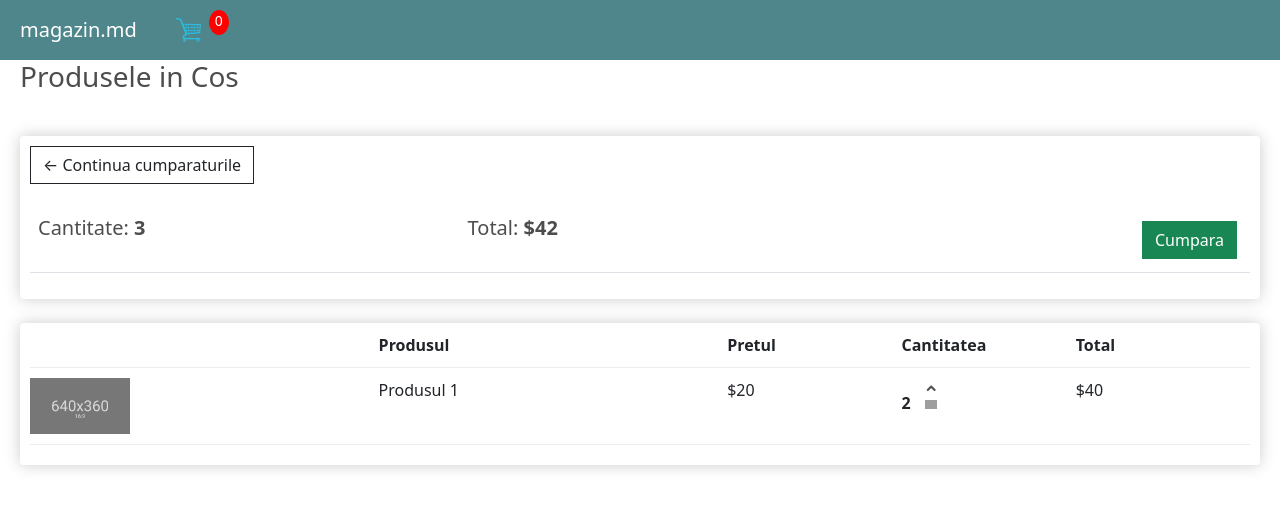
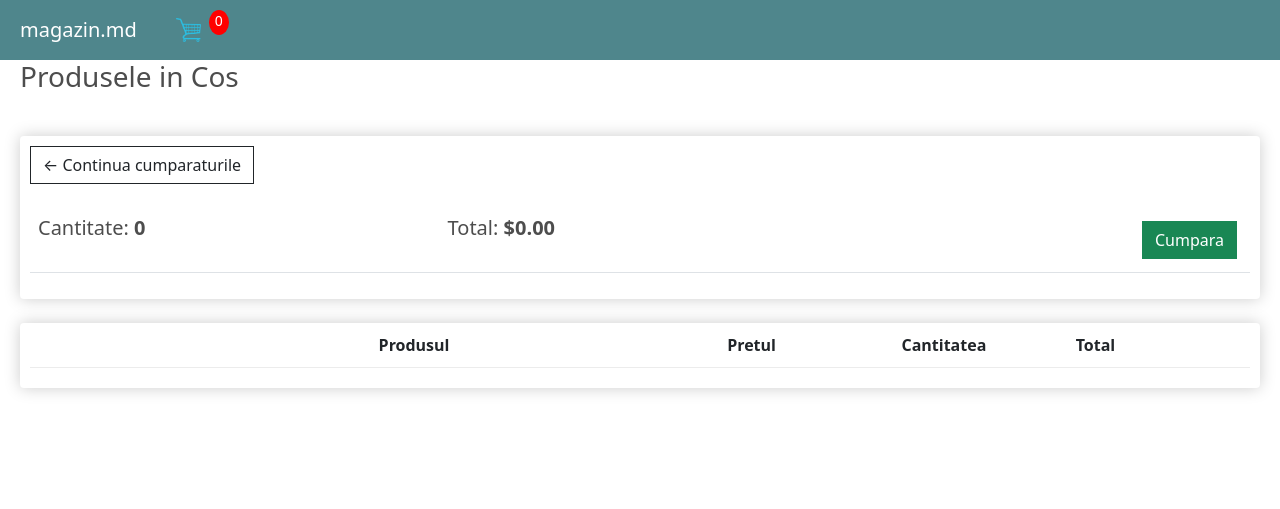
Before and after one commit to BalaurZmeu/DjangoShop, a Django app: page /cart/ in a window 1280 px wide. Shown: the top 509 px of the page. Run offline with Django 5.2, Linux system fonts and the light colour scheme; lists and menus that the app fills with data are empty; grey boxes are pictures that could not be loaded.

Commit message:
Changed the views logic and the cart template in order to pass the products and calculate the price

```diff
--- a/django_shop/store/templates/store/cart.html
+++ b/django_shop/store/templates/store/cart.html
@@ -21,8 +21,12 @@
         <br>
         <table class="table">
           <tr>
-            <th><h5>Cantitate: <strong>3</strong></h5></th>
-            <th><h5>Total: <strong>$42</strong></h5></th>
+            <th><h5>Cantitate: <strong>
+              {{ order.get_cart_items }}
+            </strong></h5></th>
+            <th><h5>Total: <strong>
+              ${{ order.get_cart_total|floatformat:2 }}
+            </strong></h5></th>
             <th>
               <a class="btn btn-success"
                 href="{% url 'checkout' %}">
@@ -45,14 +49,14 @@
           <div style="flex:1;"><strong>Cantitatea</strong></div>
           <div style="flex:1;"><strong>Total</strong></div>
         </div>
-
+        {% for item in items %}
         <div class="cart-row">
           <div style="flex:2;"><img class="row-image"
-            src="{% static 'images/placeholder.png' %}"></div>
-          <div style="flex:2;">Produsul 1</div>
-          <div style="flex:1;">$20</div>
+            src="{{ item.product.imageURL }}"></div>
+          <div style="flex:2;">{{ item.product.name }}</div>
+          <div style="flex:1;">${{ item.product.price|floatformat:2 }}</div>
           <div style="flex:1;">
-            <div class="quantity">2</div>
+            <div class="quantity">{{ item.quantity }}</div>
             <div class="quantity">
               <img class="chg-quantity"
                 src="{% static 'images/up.png' %}">
@@ -60,8 +64,9 @@
                 src="{% static 'images/dn.png' %}">
             </div>
           </div>
-          <div style="flex:1;">$40</div>
+          <div style="flex:1;">${{ item.get_total|floatformat:2 }}</div>
         </div>
+        {% endfor %}
       </div>
 
 
--- a/django_shop/store/views.py
+++ b/django_shop/store/views.py
@@ -7,7 +7,21 @@ def store(request):
     return render(request, 'store/store.html', context)
 
 def cart(request):
-    context = {}
+    if request.user.is_authenticated:
+        customer = request.user.customer
+        order, created = Order.objects.get_or_create(customer=customer, complete=False)
+        items = order.orderitem_set.all()
+    else:
+        items = []
+        order = {
+            'get_cart_total' : 0,
+            'get_cart_items' : 0,
+        }
+
+    context = {
+        'items' : items,
+        'order' : order,
+    }
     return render(request, 'store/cart.html', context)
 
 def checkout(request):
```
Also changed, not shown: django_shop/store/models.py (+15 -0 lines), django_shop/db.sqlite3.
